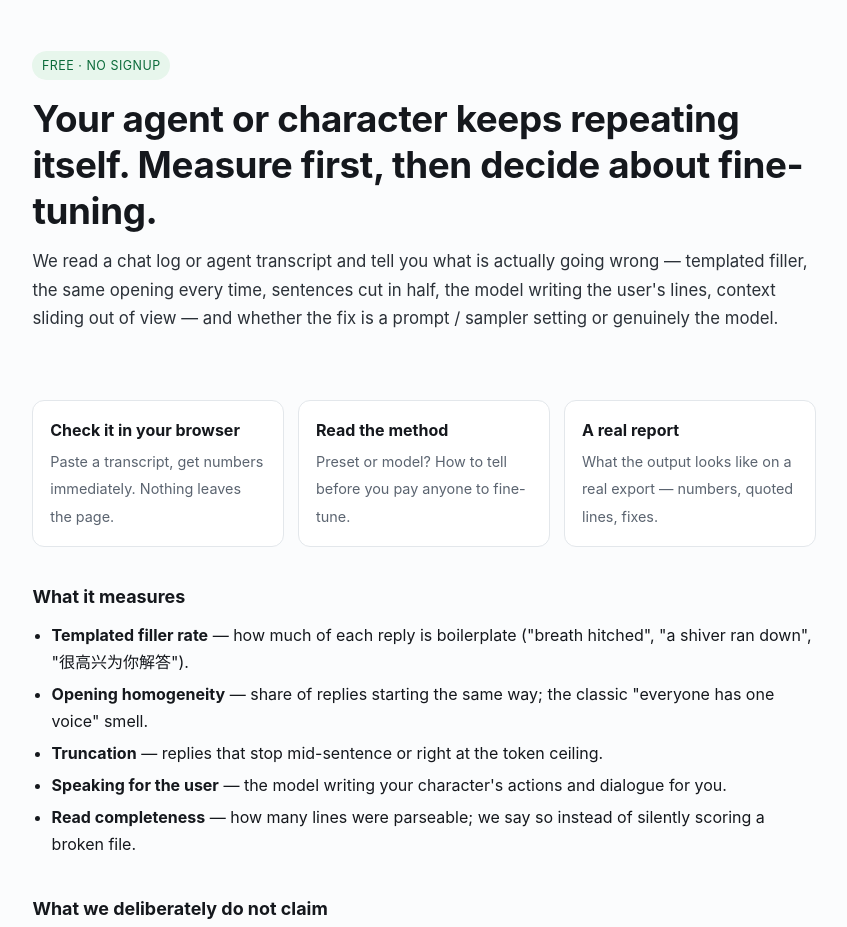
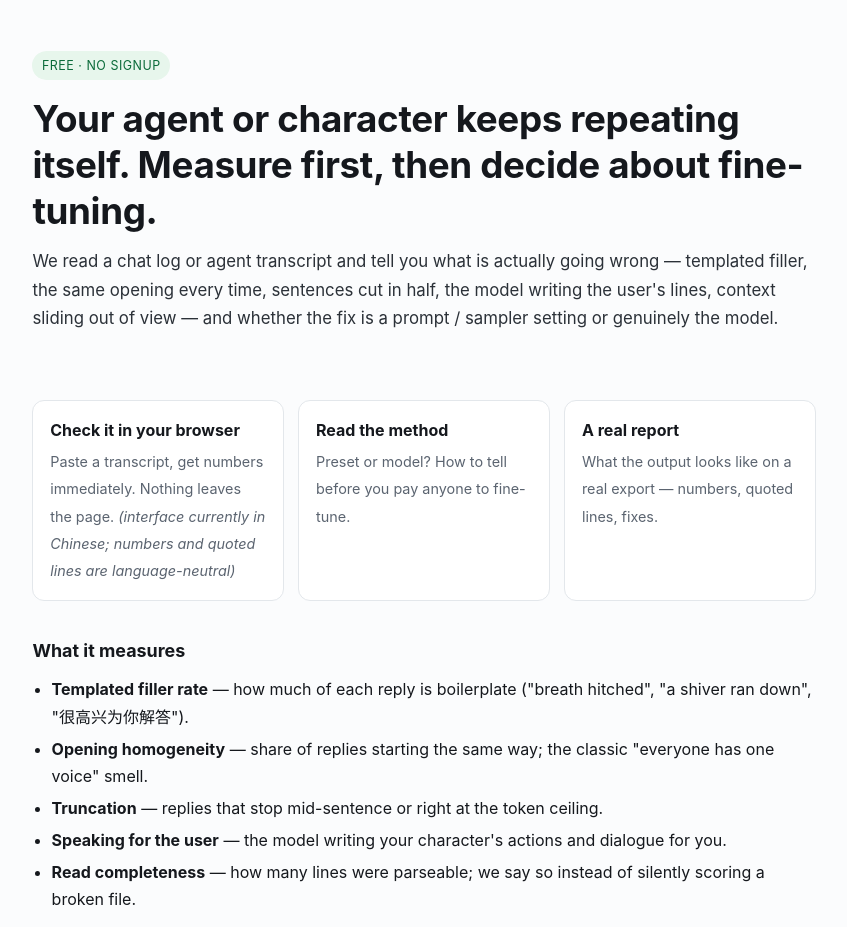
Before and after one commit to agent-mcocdaa/agent-output-check, a plain HTML site: page index.html in a window 1280 px wide. Shown: the top 927 px of the page, without its empty margins (216-1063 px from the left). Drawn offline with Linux system fonts and the light colour scheme.

Commit message:
note: checker UI is Chinese

```diff
--- a/index.html
+++ b/index.html
@@ -37,7 +37,7 @@ footer{border-top:1px solid var(--line);margin-top:3rem;padding:1.4rem 0 2.6rem;
 </header>
 
 <div class="cards">
-  <a class="card" href="check.html"><b>Check it in your browser</b><span>Paste a transcript, get numbers immediately. Nothing leaves the page.</span></a>
+  <a class="card" href="check.html"><b>Check it in your browser</b><span>Paste a transcript, get numbers immediately. Nothing leaves the page. <em>(interface currently in Chinese; numbers and quoted lines are language-neutral)</em></span></a>
   <a class="card" href="article.html"><b>Read the method</b><span>Preset or model? How to tell before you pay anyone to fine-tune.</span></a>
   <a class="card" href="example.html"><b>A real report</b><span>What the output looks like on a real export — numbers, quoted lines, fixes.</span></a>
 </div>
```
